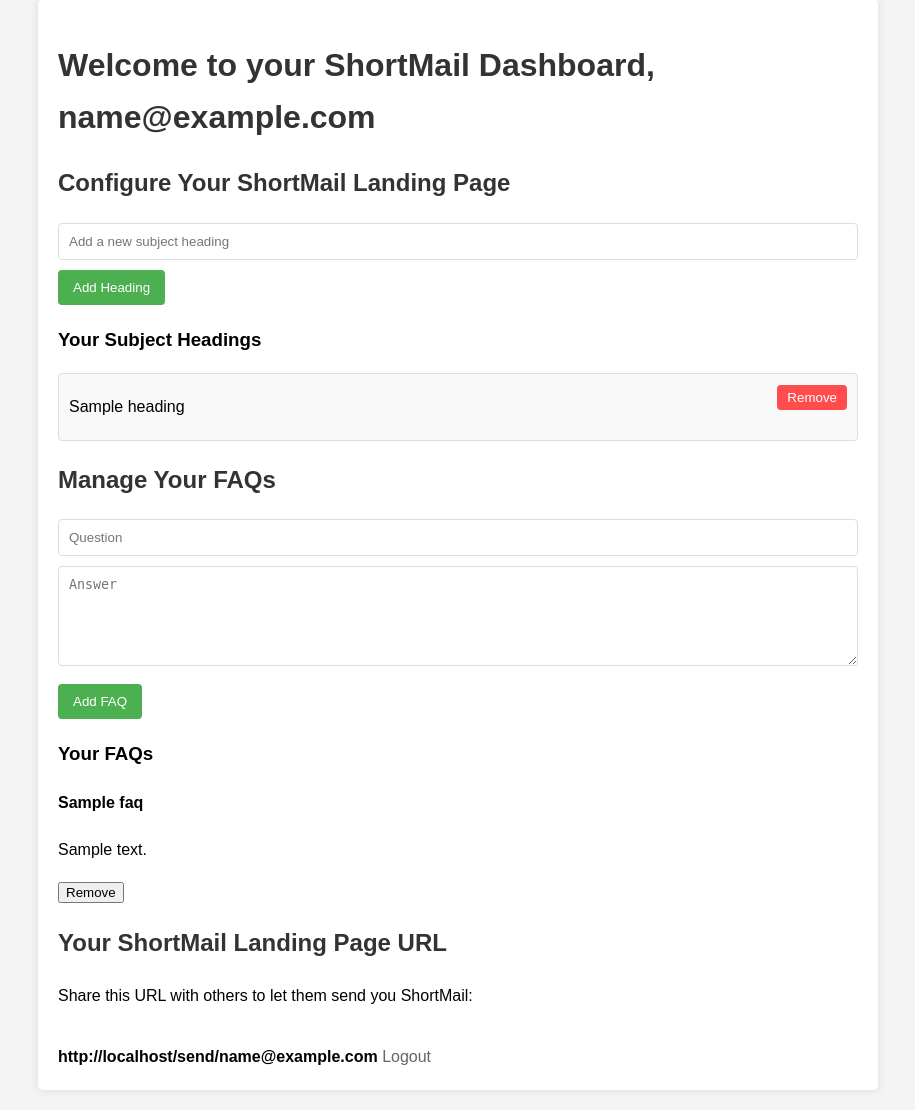
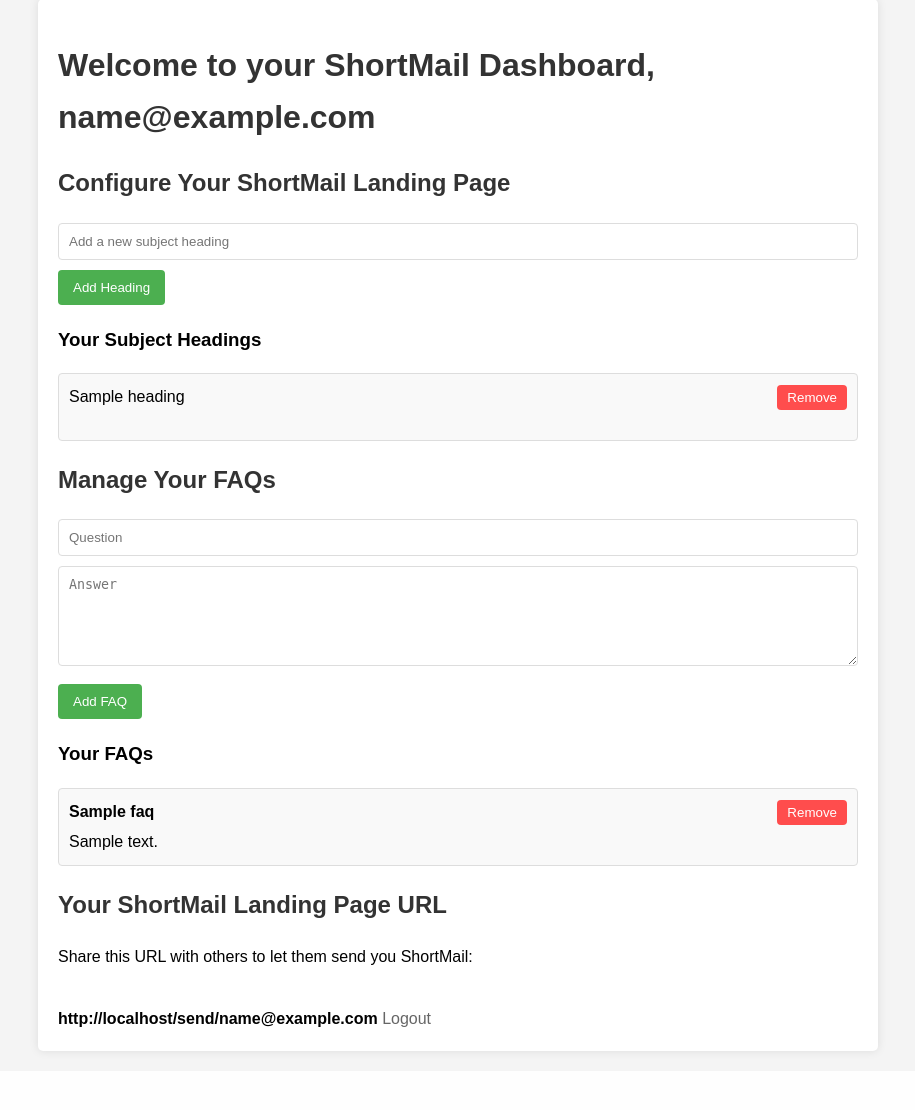
Before and after one commit to nll-ai/shortmail, a FastAPI app: page /dashboard in a window 1280 px wide. Shown: the part 21-1131 px from the top of the page, without its empty margins (182-1097 px from the left). After the commit the page ends 1078 px from the top, so only its background shows below. Run offline with FastAPI, Linux system fonts and the light colour scheme; the visitor is signed in with stand-in values (Sample User, id 1); tables that the repository leaves empty hold one stand-in row (values such as "Sample post").

Commit message:
feat(dashboard)🎨: Enhance FAQ section styling and structure
- Add flexbox styling to FAQ items for better alignment and spacing.
- Introduce hover effects for remove buttons to improve user interaction.
- Restructure FAQ display to include a dedicated container for content.
- Simplify input and textarea CSS by removing inline styles.

```diff
--- a/app/templates/dashboard.html
+++ b/app/templates/dashboard.html
@@ -97,6 +97,39 @@
             height: 100px;
             resize: vertical;
         }
+        .subject-heading, .faq-item {
+            display: flex;
+            justify-content: space-between;
+            align-items: flex-start;
+            background: #f9f9f9;
+            border: 1px solid #ddd;
+            margin-bottom: 10px;
+            padding: 10px;
+            border-radius: 4px;
+        }
+        .faq-content {
+            flex-grow: 1;
+            margin-right: 10px;
+        }
+        .faq-content h4 {
+            margin-top: 0;
+            margin-bottom: 5px;
+        }
+        .faq-content p {
+            margin: 0;
+        }
+        .remove-heading, .remove-faq {
+            background-color: #ff4d4d;
+            color: white;
+            border: none;
+            padding: 5px 10px;
+            border-radius: 4px;
+            cursor: pointer;
+            align-self: flex-start;
+        }
+        .remove-heading:hover, .remove-faq:hover {
+            background-color: #ff3333;
+        }
     </style>
 </head>
 <body>
@@ -125,8 +158,8 @@
 
         <h2>Manage Your FAQs</h2>
         <form action="/add_faq" method="post">
-            <input type="text" name="question" required placeholder="Question" style="width: 100%; padding: 10px; margin-bottom: 10px; border: 1px solid #ddd; border-radius: 4px; box-sizing: border-box;">
-            <textarea name="answer" required placeholder="Answer" style="width: 100%; padding: 10px; margin-bottom: 10px; border: 1px solid #ddd; border-radius: 4px; box-sizing: border-box; height: 100px; resize: vertical;"></textarea>
+            <input type="text" name="question" required placeholder="Question">
+            <textarea name="answer" required placeholder="Answer"></textarea>
             <input type="submit" value="Add FAQ">
         </form>
 
@@ -134,8 +167,10 @@
             <h3>Your FAQs</h3>
             {% for faq in faqs %}
                 <div class="faq-item">
-                    <h4>{{ faq.question }}</h4>
-                    <p>{{ faq.answer }}</p>
+                    <div class="faq-content">
+                        <h4>{{ faq.question }}</h4>
+                        <p>{{ faq.answer }}</p>
+                    </div>
                     <form action="/remove_faq/{{ faq.id }}" method="post">
                         <button type="submit" class="remove-faq">Remove</button>
                     </form>
```
